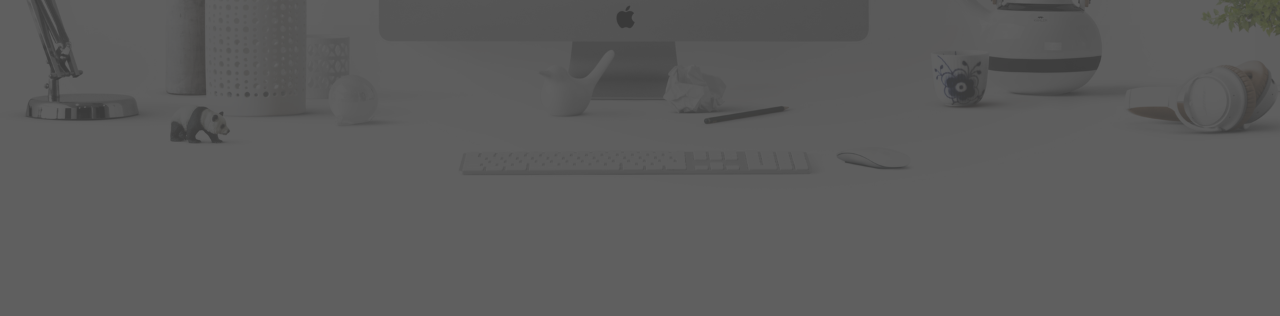
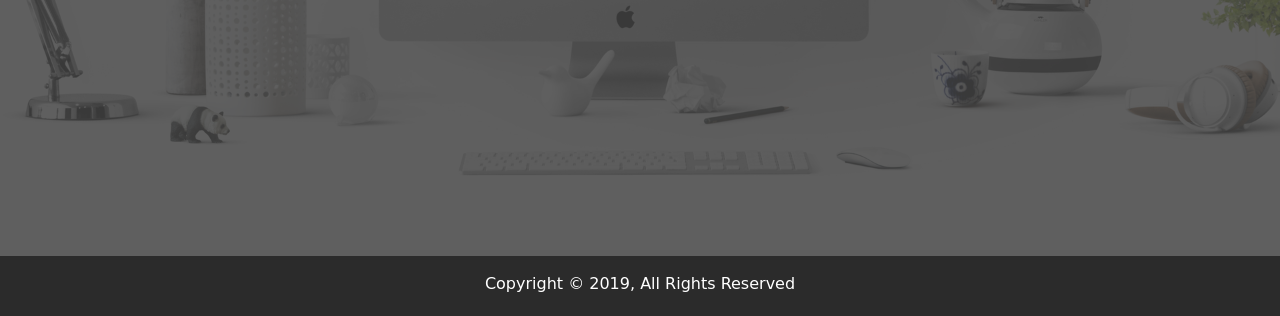
Before and after one commit to boaz-frazier-bey/portfolio_website, a website: page dist/index.html in a window 1280 px wide. Shown: the part 484-800 px from the top of the page. Drawn offline with Linux system fonts and the light colour scheme; a web font is replaced by a local one.

Commit message:
added footer to index page

```diff
--- a/dist/index.html
+++ b/dist/index.html
@@ -90,7 +90,9 @@
       </a>
     </div>
   </main>
-
+  <footer id="main-footer">
+    Copyright &copy; 2019, All Rights Reserved
+  </footer>
   <script src="js/main.js"></script>
 </body>
 
```
